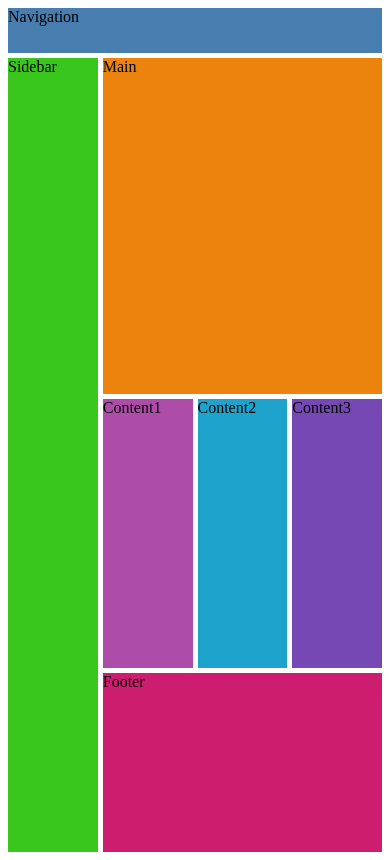
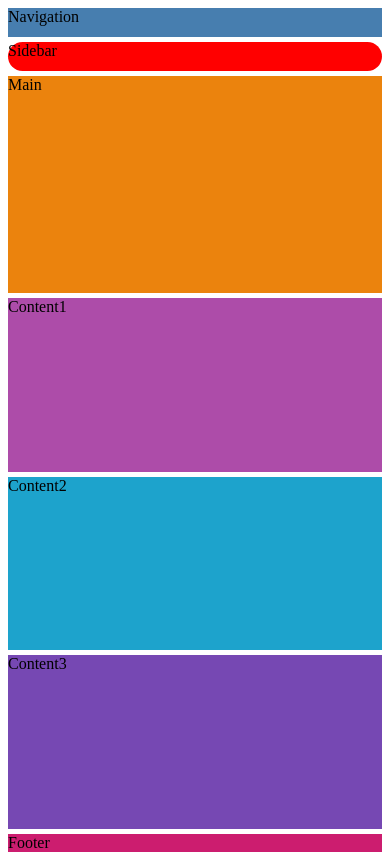
Before and after one commit to Vanilstelrooy/Grid-templates, a plain HTML site: page index.html in a window 390 px wide. Drawn offline with Linux system fonts and the light colour scheme.

Commit message:
Appearance on smaller devices

```diff
--- a/style.css
+++ b/style.css
@@ -39,3 +39,21 @@ footer{
     background-color: #cc1d6f;
     grid-area: footer;
 }
+@media(max-width:576px ){
+  .container{
+    grid-template-columns: 1fr;
+    grid-template-rows: 0.2fr 0.2fr 1.5fr 1.2fr 1.2fr 1.2fr;
+    grid-template-areas:
+        "nav "
+        "sidebar "
+        "main"
+        "content1"
+        "content2"
+        "content3"
+        "footer"
+  }
+  #sidebar{
+      background-color: red;
+      border-radius: 20px;
+  }
+}
```
